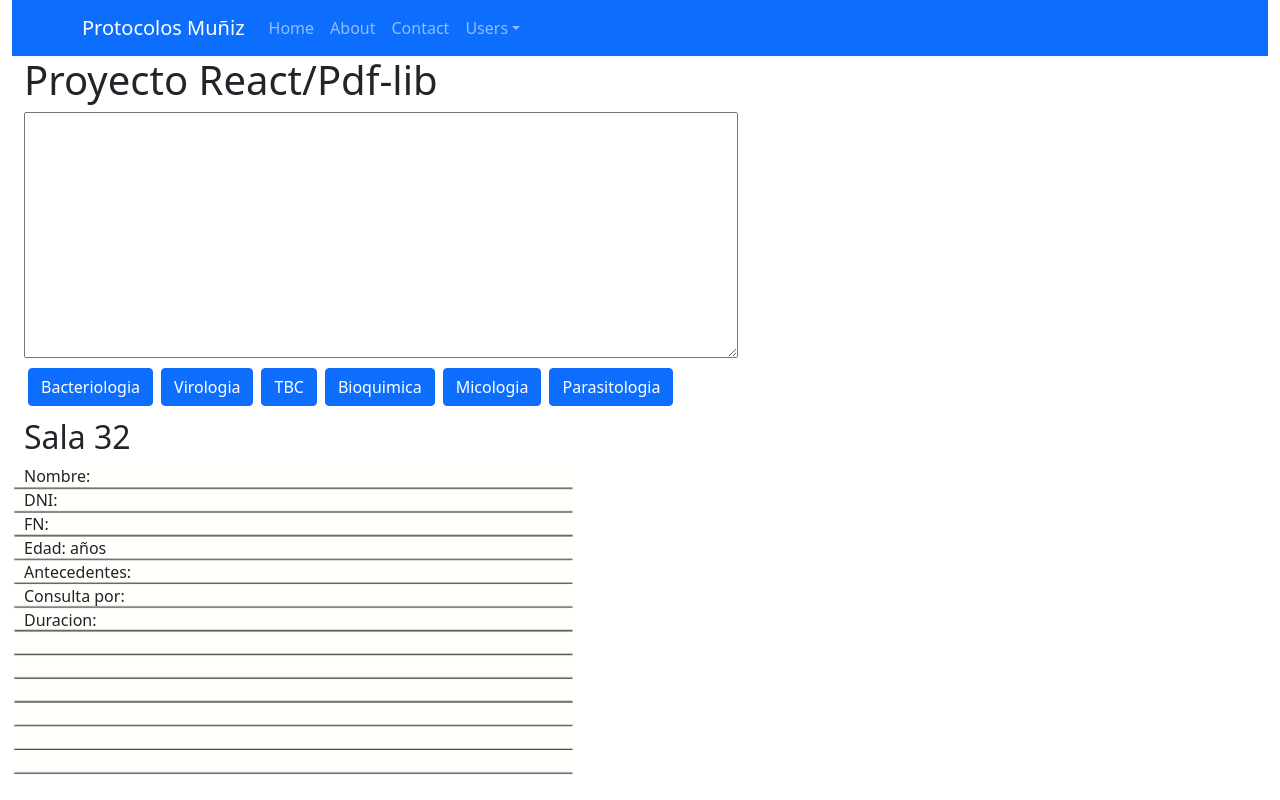
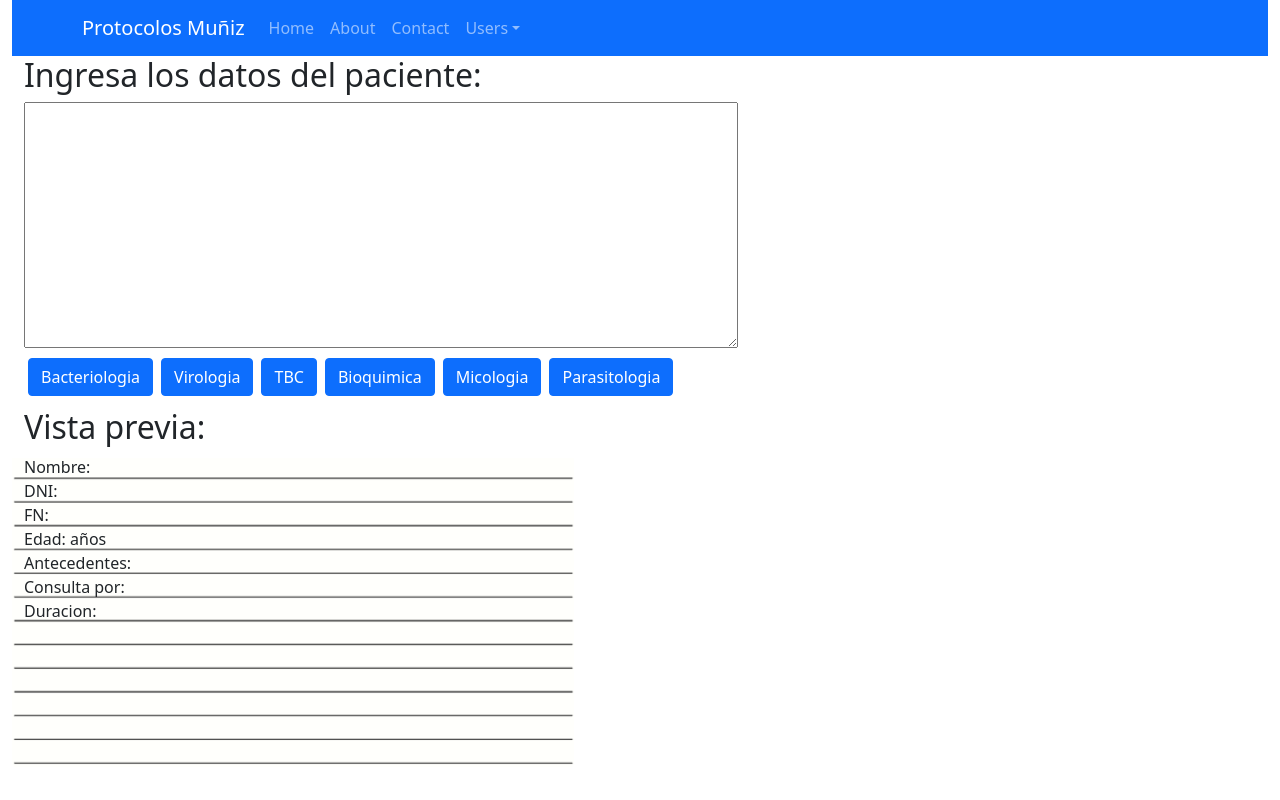
Before and after one commit to diegonicita/react-pdf-lib, a React (Create React App) app: page / in a window 1280 px wide. Built offline with nearby package versions, Linux system fonts and the light colour scheme.

Commit message:
frontend changes

```diff
--- a/src/Components/Autotexto.js/Autotexto.js
+++ b/src/Components/Autotexto.js/Autotexto.js
@@ -18,7 +18,7 @@ const Autotexto = ({ split }) => {
           alt="fondo historia clinica"
         />
         <div className="overlay-text container text-left">
-          <h2> Sala 32 </h2>
+          <h2> Vista previa: </h2>
           <div>{objData.cama}</div>
           <div> Nombre: {objData.nombre}</div>
           <div> DNI: {objData.dni}</div>
--- a/src/Components/InputData/InputData.js
+++ b/src/Components/InputData/InputData.js
@@ -1,7 +1,7 @@
 const InputData = ({ filiatorios, dispatch }) => {
   return (
     <div className="container-fluid text-left">
-      <h1> Proyecto React/Pdf-lib </h1>
+      <h2> Ingresa los datos del paciente: </h2>
       <textarea
         rows="10"
         cols="75"
```
